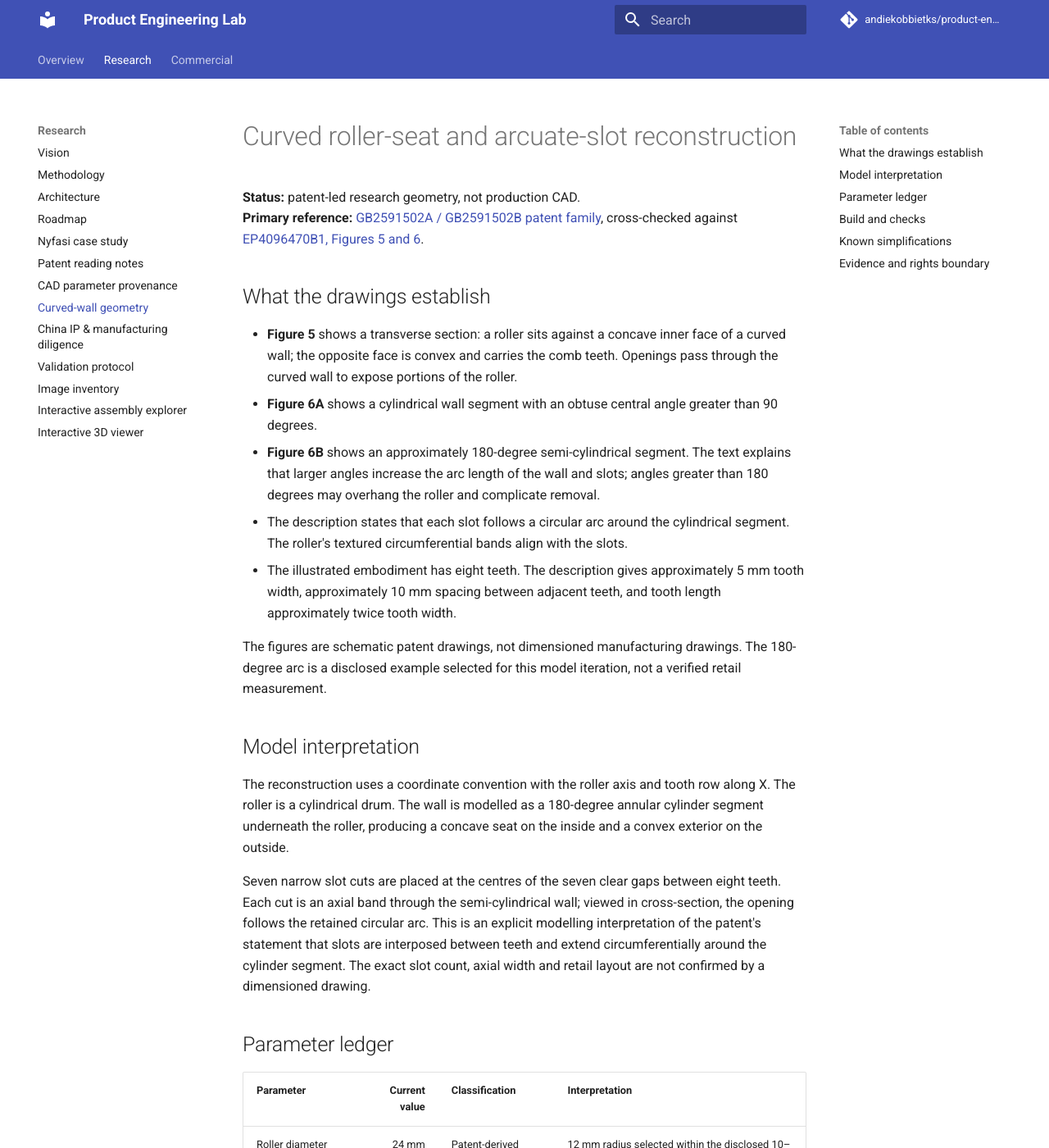
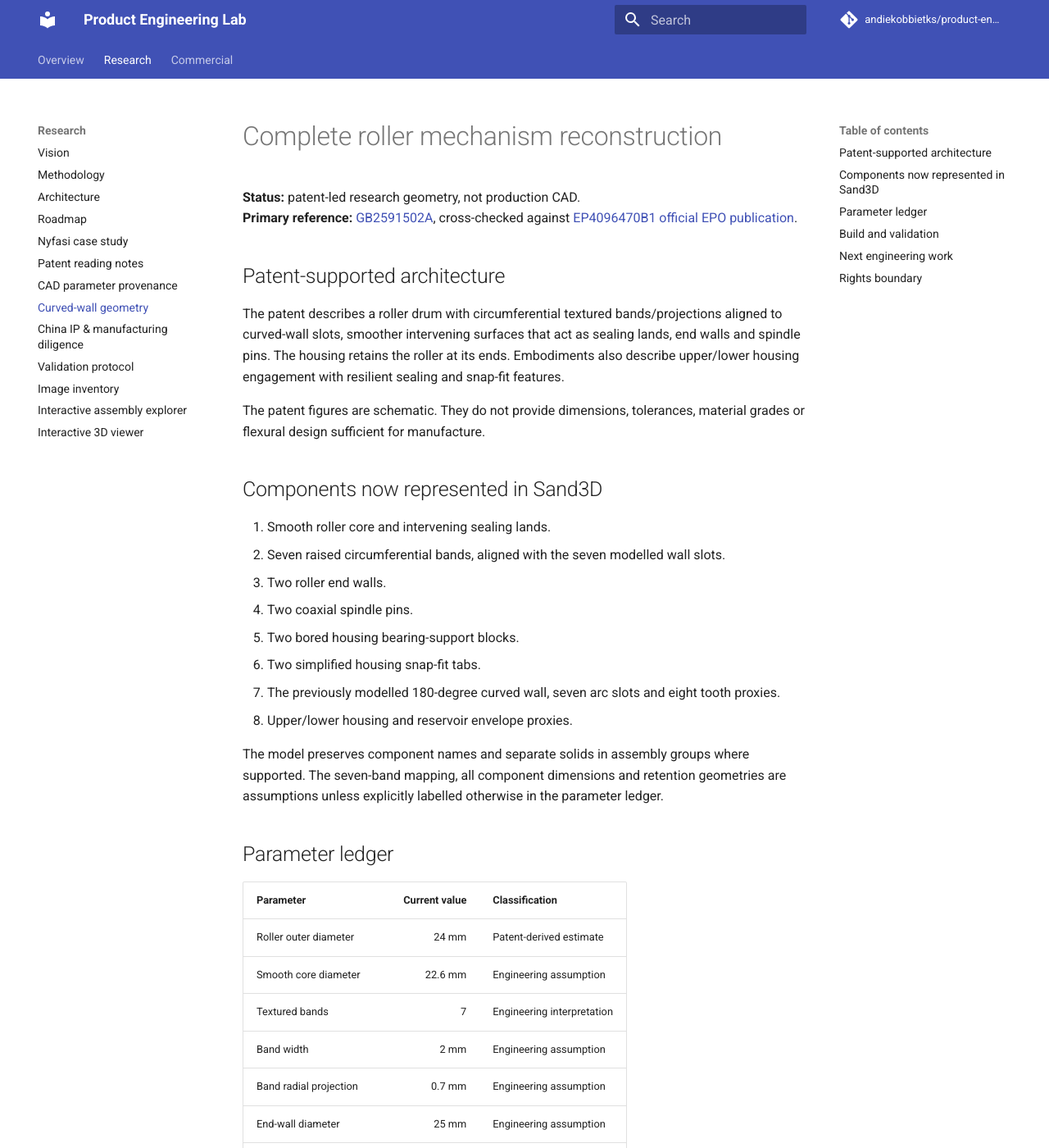
Before and after one commit to andiekobbietks/product-engineering-lab, an MkDocs documentation site: the page built from docs/experiments/curved-wall-geometry.md, in a window 1280 px wide and 1400 px high. Shown: the whole window at 82% size. Built offline with MkDocs 1.6.1 and Material for MkDocs 9.7.7, drawn with Linux system fonts in a browser that asks for light colours; comment, search, counter and statistics services are not loaded; some of the changed text lies outside the part shown.

Commit message:
Document complete roller mechanism and provenance boundaries

````diff
--- a/docs/experiments/curved-wall-geometry.md
+++ b/docs/experiments/curved-wall-geometry.md
@@ -1,43 +1,48 @@
-# Curved roller-seat and arcuate-slot reconstruction
+# Complete roller mechanism reconstruction
 
 **Status:** patent-led research geometry, not production CAD.
-**Primary reference:** [GB2591502A / GB2591502B patent family](https://patents.google.com/patent/GB2591502A/en), cross-checked against [EP4096470B1, Figures 5 and 6](https://data.epo.org/publication-server/rest/v1.2/publication-dates/2024-08-21/patents/EP4096470NWB1/document.pdf).
+**Primary reference:** [GB2591502A](https://patents.google.com/patent/GB2591502A/en), cross-checked against [EP4096470B1 official EPO publication](https://data.epo.org/publication-server/rest/v1.2/publication-dates/2024-08-21/patents/EP4096470NWB1/document.pdf).
 
-## What the drawings establish
+## Patent-supported architecture
 
-- **Figure 5** shows a transverse section: a roller sits against a concave inner face of a curved wall; the opposite face is convex and carries the comb teeth. Openings pass through the curved wall to expose portions of the roller.
-- **Figure 6A** shows a cylindrical wall segment with an obtuse central angle greater than 90 degrees.
-- **Figure 6B** shows an approximately 180-degree semi-cylindrical segment. The text explains that larger angles increase the arc length of the wall and slots; angles greater than 180 degrees may overhang the roller and complicate removal.
-- The description states that each slot follows a circular arc around the cylindrical segment. The roller's textured circumferential bands align with the slots.
-- The illustrated embodiment has eight teeth. The description gives approximately 5 mm tooth width, approximately 10 mm spacing between adjacent teeth, and tooth length approximately twice tooth width.
+The patent describes a roller drum with circumferential textured bands/projections aligned to curved-wall slots, smoother intervening surfaces that act as sealing lands, end walls and spindle pins. The housing retains the roller at its ends. Embodiments also describe upper/lower housing engagement with resilient sealing and snap-fit features.
 
-The figures are schematic patent drawings, not dimensioned manufacturing drawings. The 180-degree arc is a disclosed example selected for this model iteration, not a verified retail measurement.
+The patent figures are schematic. They do not provide dimensions, tolerances, material grades or flexural design sufficient for manufacture.
 
-## Model interpretation
+## Components now represented in Sand3D
 
-The reconstruction uses a coordinate convention with the roller axis and tooth row along X. The roller is a cylindrical drum. The wall is modelled as a 180-degree annular cylinder segment underneath the roller, producing a concave seat on the inside and a convex exterior on the outside.
+1. Smooth roller core and intervening sealing lands.
+2. Seven raised circumferential bands, aligned with the seven modelled wall slots.
+3. Two roller end walls.
+4. Two coaxial spindle pins.
+5. Two bored housing bearing-support blocks.
+6. Two simplified housing snap-fit tabs.
+7. The previously modelled 180-degree curved wall, seven arc slots and eight tooth proxies.
+8. Upper/lower housing and reservoir envelope proxies.
 
-Seven narrow slot cuts are placed at the centres of the seven clear gaps between eight teeth. Each cut is an axial band through the semi-cylindrical wall; viewed in cross-section, the opening follows the retained circular arc. This is an explicit modelling interpretation of the patent's statement that slots are interposed between teeth and extend circumferentially around the cylinder segment. The exact slot count, axial width and retail layout are not confirmed by a dimensioned drawing.
+The model preserves component names and separate solids in assembly groups where supported. The seven-band mapping, all component dimensions and retention geometries are assumptions unless explicitly labelled otherwise in the parameter ledger.
 
 ## Parameter ledger
 
-| Parameter | Current value | Classification | Interpretation |
-|---|---:|---|---|
-| Roller diameter | 24 mm | Patent-derived estimate | 12 mm radius selected within the disclosed 10–30 mm example range |
-| Seat radial clearance | 0.5 mm | Engineering assumption | Placeholder fit; no tolerance disclosed |
-| Wall thickness | 2 mm | Engineering assumption | Placeholder solid thickness |
-| Wall segment angle | 180° | Patent disclosed | Figure 6B semi-cylinder example |
-| Wall / roller axial length | 112 mm | Engineering assumption | Chosen to cover the provisional 110 mm tooth-row envelope |
-| Teeth | 8 | Patent disclosed | Illustrated embodiment |
-| Tooth width | approx. 5 mm | Patent disclosed | Approximate embodiment value |
-| Tooth length | approx. 10 mm | Patent-derived from text | Twice the approximate 5 mm width |
-| Tooth centre pitch | 15 mm | Engineering assumption | 5 mm tooth width + interpreted 10 mm clear gap; spacing convention remains ambiguous |
-| Inter-tooth slots | 7 | Engineering interpretation | One opening in each gap between adjacent teeth |
-| Slot axial width | 2 mm | Engineering assumption | No patent dimension located |
+| Parameter | Current value | Classification |
+|---|---:|---|
+| Roller outer diameter | 24 mm | Patent-derived estimate |
+| Smooth core diameter | 22.6 mm | Engineering assumption |
+| Textured bands | 7 | Engineering interpretation |
+| Band width | 2 mm | Engineering assumption |
+| Band radial projection | 0.7 mm | Engineering assumption |
+| End-wall diameter | 25 mm | Engineering assumption |
+| End-wall thickness | 1.5 mm | Engineering assumption |
+| Spindle-pin diameter | 4 mm | Engineering assumption |
+| Spindle-pin projection | 5 mm | Engineering assumption |
+| Bearing block | 8 × 12 × 18 mm | Engineering assumption |
+| Bearing radial clearance | 0.25 mm | Engineering assumption |
+| Snap-fit tabs | 2 | Engineering assumption |
+| Snap-tab dimensions | 8 × 3 × 5 mm | Engineering assumption |
 
-All numeric values and evidence IDs are maintained in [cad-parameters.json](https://github.com/andiekobbietks/product-engineering-lab/blob/main/experiments/001-nyfasi-reconstruction/models/cad-parameters.json). Do not add independent hard-coded dimensions to the Sand3D script.
+All parameters, evidence IDs, confidence levels and notes are stored in [cad-parameters.json](https://github.com/andiekobbietks/product-engineering-lab/blob/main/experiments/001-nyfasi-reconstruction/models/cad-parameters.json).
 
-## Build and checks
+## Build and validation
 
 From the experiment directory:
 
@@ -47,17 +52,17 @@ python scripts/validate_geometry.py
 python scripts/build_reconstruction.py
 ```
 
-The geometry validator checks only internal consistency: radii ordering, wall/tooth-row span, slot count and width, and supported arc angle. The Sand3D build workflow separately smoke-tests export generation. Neither check establishes geometric accuracy against a retail sample, sealing performance, fit, material suitability, tolerances or manufacturing readiness.
+The geometry validator checks arithmetic, dimensional relationships and envelope consistency. The Sand3D CI workflow tests script execution and GLB/OBJ export. Neither test establishes rotational clearance under load, bearing friction, seal compression, snap-fit fatigue, leak-tightness, durability, material suitability or manufacturing readiness.
 
-## Known simplifications
+## Next engineering work
 
-- The wall is a constant-thickness semi-cylinder, not a measured moulded profile.
-- The slots are represented as simple axial bands cut through the full 180-degree arc.
-- The teeth are rectangular blade proxies. The patent also describes tapered blades and elliptical cross-sections; these are not reconstructed in this iteration.
-- Housing, reservoir, wall thickness, clearances, slot width, axial length and tooth pitch remain assumptions or derived proxies.
-- Roller texture, textured bands, sealing lands, end walls, spindle pins, snap-fits and the elastomeric seal are not yet modelled in this curved-wall iteration.
-- Exact mapping from this patent embodiment to a specific Nyfasi retail SKU/revision remains unverified.
+- Replace simple annular bands with the exact disclosed texture/projection pattern after careful figure inspection and, ideally, an authorised sample.
+- Add the elastomeric seal as a separate component and define a measurable compression interface.
+- Refine bearing supports and spindle retention using an authorised physical sample or supplier drawing.
+- Model snap-fit hooks, lead-ins, undercuts and flexural beams only after dimensions and material data are evidenced.
+- Add contact/clearance inspection and a controlled tolerance stack.
+- Compare the model against calibrated photographs or a physical sample.
 
-## Evidence and rights boundary
+## Rights boundary
 
-Patent drawings are referenced, not copied into the repository. The patent is not native CAD and does not disclose production tolerances, material grades, tooling dimensions or supplier identity. This model is for research and product-architecture analysis only. It is not a manufacturing package, legal opinion or permission to reproduce protected product features.
+This is a research proxy based on public patent disclosure. It is not Nyfasi's original CAD, a verified retail revision, a manufacturing package, a freedom-to-operate opinion or permission to commercialise a replica.
````
